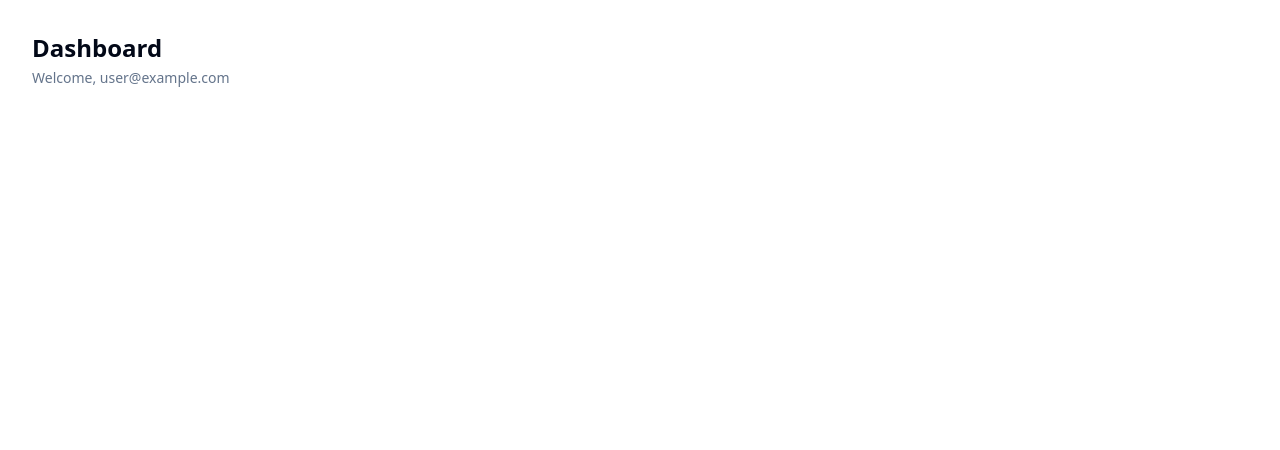
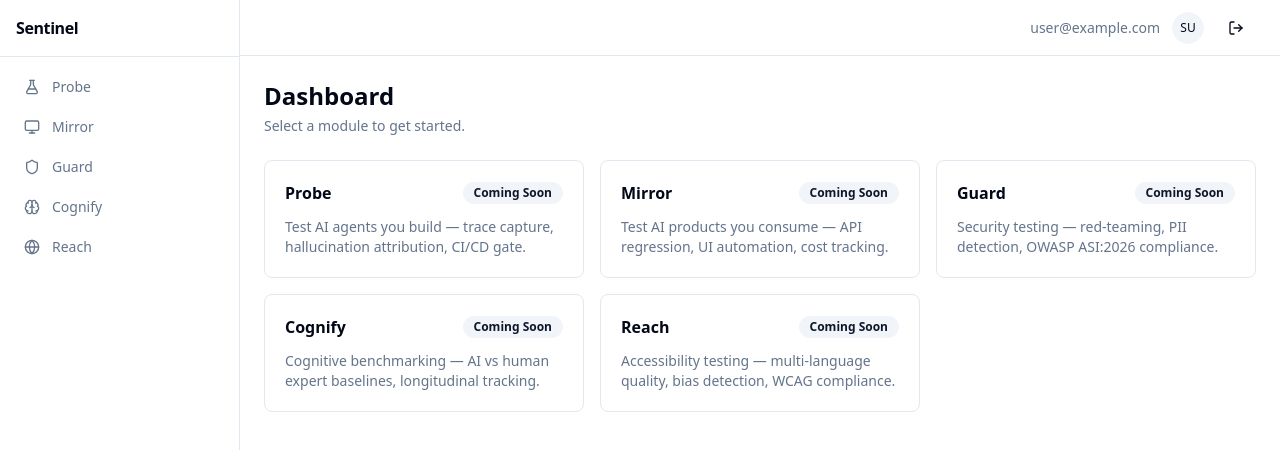
Before and after one commit to aks-builds/sentinel-qe, a Next.js app in the folder apps/web/: page /dashboard in a window 1280 px wide. Shown: the top 450 px of the page. Built offline with nearby package versions, Linux system fonts and the light colour scheme; no server answers; sample sign-in values are in the browser's storage.

Commit message:
feat(day3): module card, dashboard layout, and wired dashboard page

```diff
--- /dev/null
+++ b/apps/web/app/dashboard/layout.tsx
@@ -0,0 +1,23 @@
+import { auth } from '@/auth'
+import { redirect } from 'next/navigation'
+import { Sidebar } from '@/components/dashboard/sidebar'
+import { Header } from '@/components/dashboard/header'
+
+export default async function DashboardLayout({
+  children,
+}: {
+  children: React.ReactNode
+}) {
+  const session = await auth()
+  if (!session) redirect('/login')
+
+  return (
+    <div className="flex min-h-screen">
+      <Sidebar />
+      <div className="flex flex-1 flex-col overflow-hidden">
+        <Header user={session.user ?? {}} />
+        <main className="flex-1 overflow-y-auto p-6">{children}</main>
+      </div>
+    </div>
+  )
+}
--- a/apps/web/app/dashboard/page.tsx
+++ b/apps/web/app/dashboard/page.tsx
@@ -1,18 +1,18 @@
-import { auth } from '@/auth'
-import { redirect } from 'next/navigation'
+import { MODULES } from '@/lib/modules'
+import { ModuleCard } from '@/components/dashboard/module-card'
 
-export default async function DashboardPage() {
-  const session = await auth()
-  if (!session) redirect('/login')
-
+export default function DashboardPage() {
   return (
-    <main className="flex min-h-screen flex-col p-8">
+    <div className="space-y-6">
       <div className="space-y-1">
         <h1 className="text-2xl font-bold">Dashboard</h1>
-        <p className="text-sm text-muted-foreground">
-          Welcome, {session.user?.email}
-        </p>
+        <p className="text-sm text-muted-foreground">Select a module to get started.</p>
       </div>
-    </main>
+      <div className="grid grid-cols-1 gap-4 sm:grid-cols-2 lg:grid-cols-3">
+        {MODULES.map((module) => (
+          <ModuleCard key={module.id} module={module} />
+        ))}
+      </div>
+    </div>
   )
 }
--- /dev/null
+++ b/apps/web/components/dashboard/module-card.tsx
@@ -0,0 +1,24 @@
+import Link from 'next/link'
+import { Badge } from '@/components/ui/badge'
+import { type Module } from '@/lib/modules'
+import { cn } from '@/lib/utils'
+
+export function ModuleCard({ module }: { module: Module }) {
+  return (
+    <Link
+      href={module.href}
+      className={cn(
+        'flex flex-col gap-3 rounded-lg border p-5',
+        'transition-colors hover:bg-accent'
+      )}
+    >
+      <div className="flex items-center justify-between">
+        <h3 className="font-semibold">{module.name}</h3>
+        <Badge variant={module.status === 'active' ? 'default' : 'secondary'}>
+          {module.status === 'active' ? 'Active' : 'Coming Soon'}
+        </Badge>
+      </div>
+      <p className="text-sm text-muted-foreground">{module.description}</p>
+    </Link>
+  )
+}
```
Also changed, not shown: 1 other file (tests, documents, lock files or other folders).
